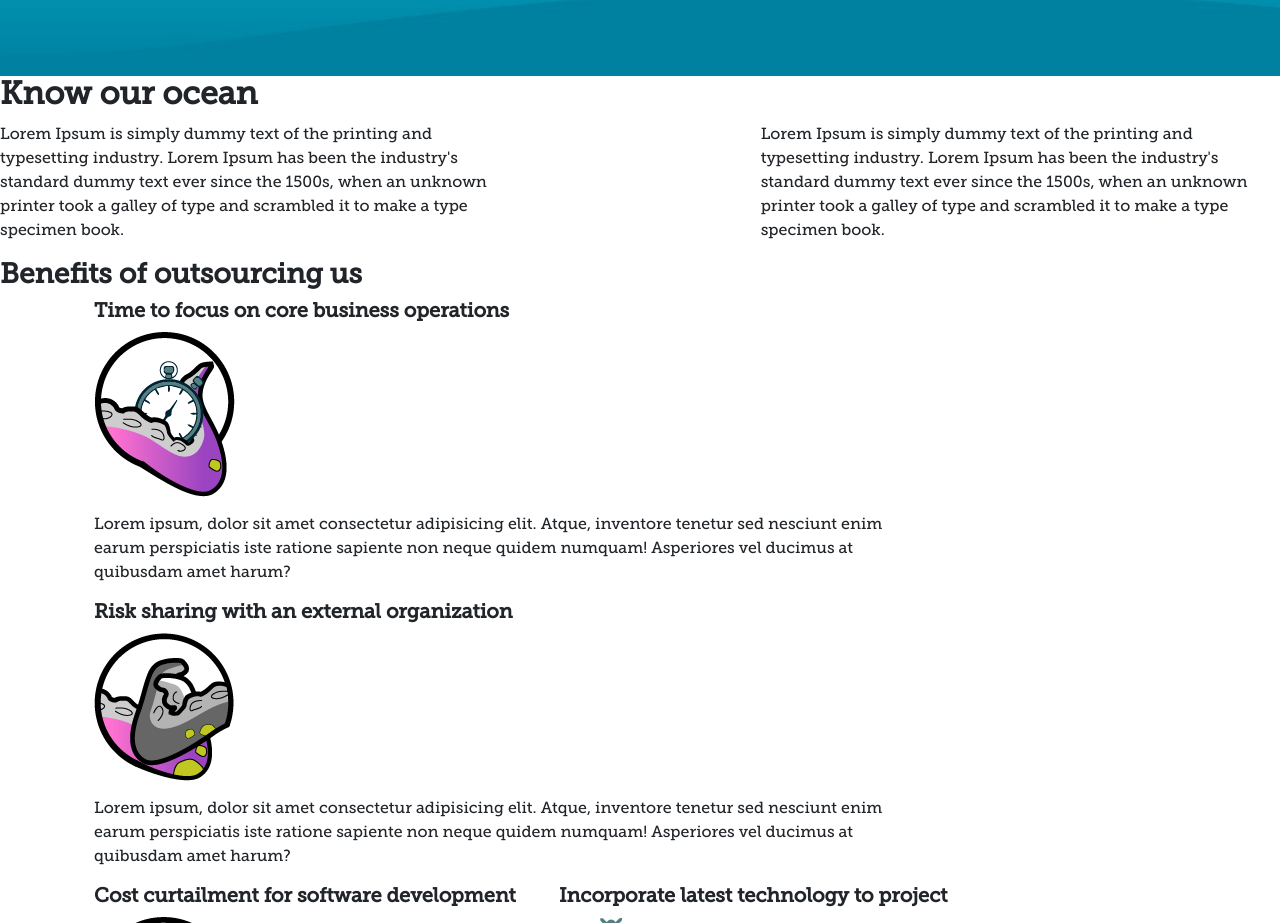
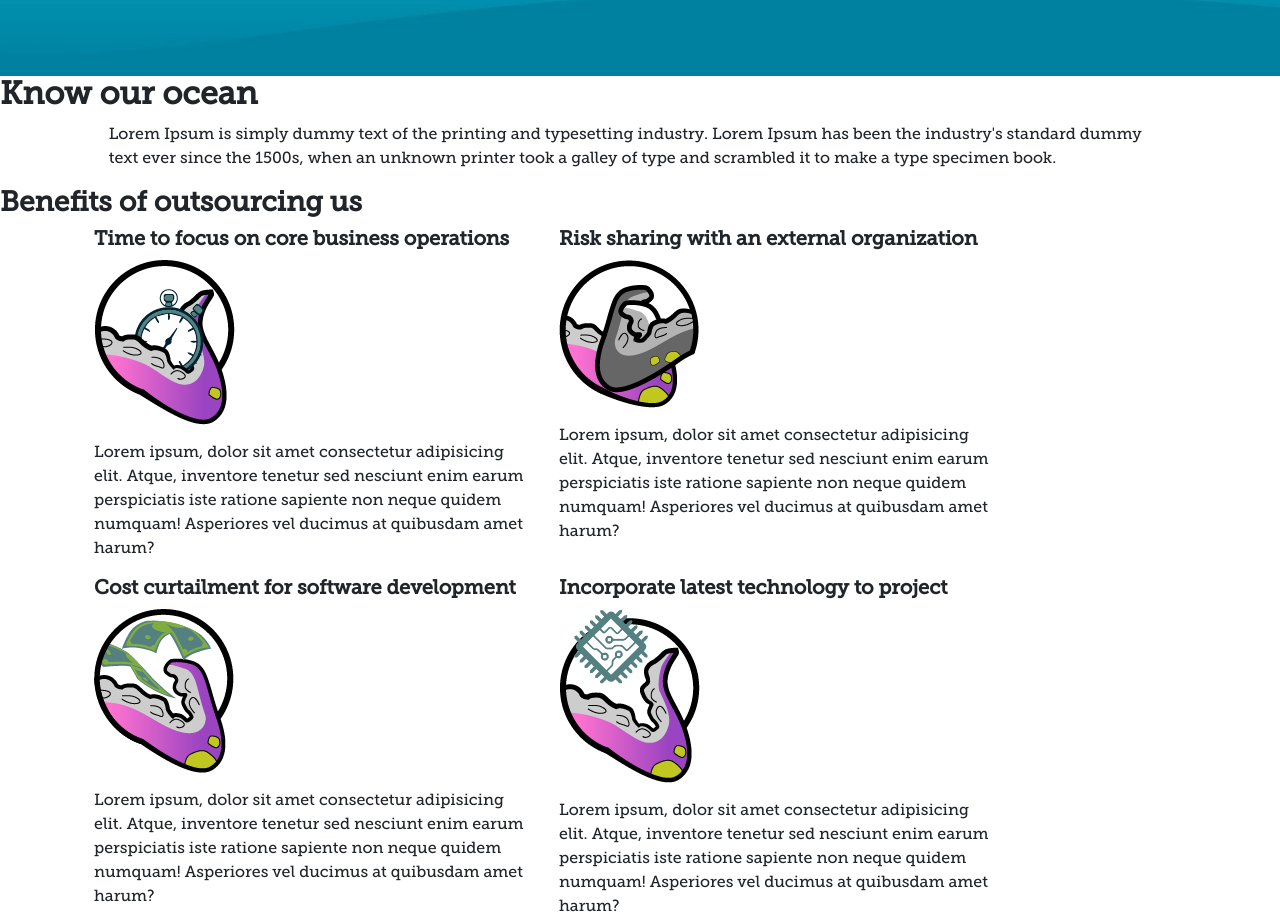
Before and after one commit to paodesign/codeit2.0, a plain HTML site: page index.html in a window 1280 px wide. Shown: the part 925-1848 px from the top of the page. Drawn offline with nearby package versions, Linux system fonts and the light colour scheme.

Commit message:
columnas

```diff
--- a/index.html
+++ b/index.html
@@ -151,17 +151,7 @@
         </div>
 
         <div class="row section-1 row-texto-div">
-          <div class="col-5 texto-div container">
-            <p>Lorem Ipsum is simply dummy text of the printing and typesetting industry. Lorem Ipsum has
-              been
-              the industry's standard dummy text ever since the 1500s, when an unknown printer took a
-              galley
-              of type and scrambled it to make a type specimen book.</p>
-          </div>
-          <div class="col-2 texto-div">
-
-          </div>
-          <div class="col-5 texto-div container">
+          <div class="col-10 texto-div container">
             <p>Lorem Ipsum is simply dummy text of the printing and typesetting industry. Lorem Ipsum has
               been
               the industry's standard dummy text ever since the 1500s, when an unknown printer took a
@@ -171,13 +161,13 @@
 
         </div>
         <div class="row section-1 row-texto-div">
-          <div class="col-10 texto-div">
+          <div class="col-lg-5 col-md-10 texto-div">
             <h3 id="title-three"> <strong>Benefits of outsourcing us</strong></h3>
           </div>
         </div>
         <div class="container textos">
           <div class="row section-1 row-texto-img">
-            <div class="col-9 texto-img">
+            <div class="col-lg-5 col-md-10 texto-img">
               <h5 class="title-h5"><strong>Time to focus on core business operations</strong></h5>
               <figure class="imagen-icono sombra_fija">
                 <img src="images/time.png" alt="timepulpos" class="img-fluid">
@@ -187,7 +177,7 @@
                 Asperiores vel ducimus at quibusdam amet harum?</p>
 
             </div>
-            <div class="col-9 texto-img" id="image-saludo">
+            <div class="col-lg-5 col-md-10  0t0exto-img" id="image-saludo">
               <h5 class="title-h5"><strong>Risk sharing with an external organization</strong></h5>
               <figure class="imagen-icono sombra_fija">
                 <img src="images/saludo.png" alt="saludopulpos" class="img-fluid">
@@ -198,7 +188,7 @@
             </div>
           </div>
           <div class="row section-1 row-texto-img-dos">
-            <div class="col-5 texto-img-dos">
+            <div class="col-lg-5 col-md-10  texto-img-dos">
               <h5 class="title-h5"><strong>Cost curtailment for software development</strong></h5>
               <figure class="imagen-icono-dos sombra_fija">
                 <img src="images/money.png" alt="moneypulpos" class="img-fluid">
```
